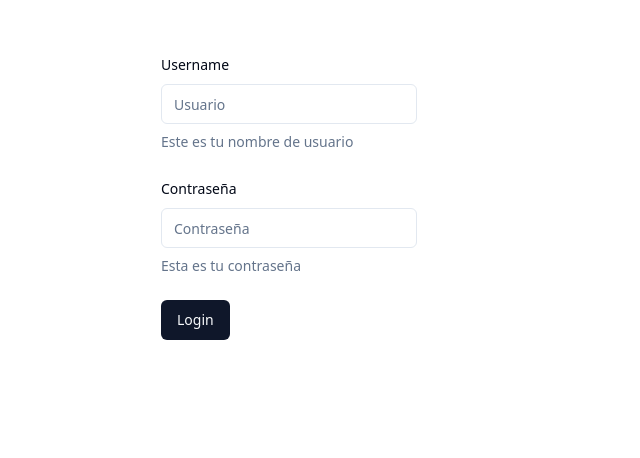
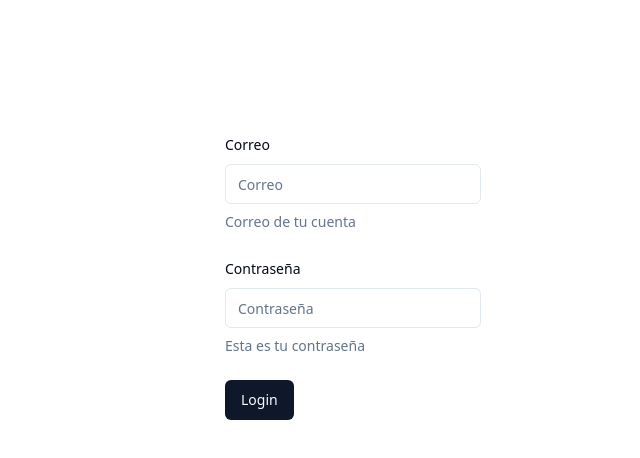
Before and after one commit to MarianoFrancisco/AYD1_P1_G1, a React (Vite) app in the folder frontend/: page /login in a window 1280 px wide. Shown: the part 108-566 px from the top of the page, without its empty margins (287-927 px from the left). Built offline with nearby package versions, Linux system fonts and the light colour scheme.

Commit message:
feat(Login): add login
Añadir funcionalidad de login

```diff
--- a/frontend/package.json
+++ b/frontend/package.json
@@ -15,15 +15,18 @@
     "@radix-ui/react-slot": "^1.0.2",
     "class-variance-authority": "^0.7.0",
     "clsx": "^2.1.1",
+    "js-cookie": "^3.0.5",
     "lucide-react": "^0.383.0",
     "react": "^18.2.0",
     "react-dom": "^18.2.0",
     "react-hook-form": "^7.51.5",
+    "react-router-dom": "^6.23.1",
     "tailwind-merge": "^2.3.0",
     "tailwindcss-animate": "^1.0.7",
     "zod": "^3.23.8"
   },
   "devDependencies": {
+    "@types/js-cookie": "^3.0.6",
     "@types/node": "^20.14.2",
     "@types/react": "^18.2.66",
     "@types/react-dom": "^18.2.22",
--- a/frontend/src/App.tsx
+++ b/frontend/src/App.tsx
@@ -1,17 +1,68 @@
-import { useState } from "react";
-
+import { useEffect, useState } from "react";
+import * as ReactDOM from "react-dom";
+import {
+  BrowserRouter as Router,
+  Route,
+  Routes,
+  Navigate,
+} from "react-router-dom";
+import Cookies from "js-cookie";
 import "./index.css";
 import { LoginForm } from "@/components/LoginForm";
+import { UserHome } from "./pages/UserHome";
+import { ProtectedRoute } from "./ProtectedRoute";
 
 function App() {
+  const [isLoggedIn, setIsLoggedIn] = useState<string>("");
+  useEffect(() => {
+    const token = Cookies.get("token");
+
+    if (token && token !== isLoggedIn) {
+      setIsLoggedIn(token);
+    }
+  }, [isLoggedIn]);
+  const handleLoginApp = (token: string) => {
+    Cookies.set("token", token);
+    setIsLoggedIn(token);
+  };
+  const handleLogoutApp = () => {
+    Cookies.remove("token");
+    setIsLoggedIn("");
+  };
   return (
-    <>
-      <div className="flex justify-center mt-40">
-        <div className="w-96">
-          <LoginForm></LoginForm>
-        </div>
-      </div>
-    </>
+    <Router>
+      <Routes>
+        <Route
+          path="/login"
+          element={
+            <ProtectedRoute isLoggedIn={isLoggedIn} type={0}>
+              <div className="flex justify-center mt-60">
+                <LoginForm onLogin={handleLoginApp}></LoginForm>
+              </div>
+            </ProtectedRoute>
+          }
+        />
+        <Route
+          path="/home"
+          element={
+            <ProtectedRoute isLoggedIn={isLoggedIn} type={1}>
+              <UserHome onLogout={handleLogoutApp}></UserHome>
+            </ProtectedRoute>
+          }
+        />
+        <Route
+          path="/"
+          element={<Navigate to={isLoggedIn !== "" ? "/home" : "/login"} />}
+        />
+      </Routes>
+    </Router>
+    // <>
+    //   <div className="flex justify-center mt-60">
+    //     <div className="w-96">
+    //       {isLoggedIn !== '' ? <UserHome></UserHome>: <LoginForm onLogin={handleLoginApp}></LoginForm>}
+    //     </div>
+    //   </div>
+    // </>
   );
 }
 
--- /dev/null
+++ b/frontend/src/ProtectedRoute.tsx
@@ -0,0 +1,16 @@
+import React from "react";
+import { Navigate } from "react-router-dom";
+
+interface ProtectedRouteProps {
+  isLoggedIn: string;
+  type: number;
+  children: React.ReactNode;
+}
+
+export const ProtectedRoute: React.FC<ProtectedRouteProps> = ({ isLoggedIn, children, type }) => {
+
+    if(type === 1) {
+        return isLoggedIn !== '' ? <>{children}</> : <Navigate to="/login" />;
+    }
+    return isLoggedIn === '' ? <>{children}</> : <Navigate to="/home" />;
+};
--- a/frontend/src/components/LoginForm.tsx
+++ b/frontend/src/components/LoginForm.tsx
@@ -1,10 +1,9 @@
-"use client"
+"use client";
+import { zodResolver } from "@hookform/resolvers/zod";
+import { useForm } from "react-hook-form";
+import { z } from "zod";
 
-import { zodResolver } from "@hookform/resolvers/zod"
-import { useForm } from "react-hook-form"
-import { z } from "zod"
-
-import { Button } from "@/components/ui/button"
+import { Button } from "@/components/ui/button";
 import {
   Form,
   FormControl,
@@ -13,72 +12,83 @@ import {
   FormItem,
   FormLabel,
   FormMessage,
-} from "@/components/ui/form"
-import { Input } from "@/components/ui/input"
-import '@/index.css'
+} from "@/components/ui/form";
+import { Input } from "@/components/ui/input";
+import "@/index.css";
 
 const FormSchema = z.object({
-  username: z.string().min(4, {
-    message: "Username must be at least 4 characters.",
+  correo: z.string().email("Debe ingresar un correo válido."),
+  contrasenia: z.string().min(4, {
+    message: "Debe ingresar una contraseña de al menos 6 caracteres.",
   }),
-  password: z.string().min(6, {
-    message: "Password must be at least 6 characters."
-  })
+});
 
-})
-
-export function LoginForm() {
+export function LoginForm({ onLogin }: { onLogin: (token: string) => void }) {
   const form = useForm<z.infer<typeof FormSchema>>({
     resolver: zodResolver(FormSchema),
     defaultValues: {
-      username: "",
-      password: ""
+      correo: "",
+      contrasenia: "",
     },
-  })
+  });
 
-  function onSubmit(data: z.infer<typeof FormSchema>) {
-    console.log(data);
+  async function onSubmit(data: z.infer<typeof FormSchema>) {
+    console.log(import.meta.env.VITE_API_URL);
+    const response = await fetch(`${import.meta.env.VITE_API_URL}/api/login`, {
+      method: "POST",
+      headers: {
+        "Content-Type": "application/json",
+      },
+      body: JSON.stringify(data),
+    });
+    const json = await response.json();
+    if (json.error) {
+      form.setError("correo", json.error.message);
+      return;
+    }
+    onLogin(json.token);
   }
 
   return (
+    <div className="flex justify-center w-96">
       <Form {...form}>
-      <form onSubmit={form.handleSubmit(onSubmit)} className="w-2/3 space-y-6">
+        <form
+          onSubmit={form.handleSubmit(onSubmit)}
+          className="w-2/3 space-y-6"
+        >
           <FormField
             control={form.control}
-          name="username"
+            name="correo"
             render={({ field }) => (
               <FormItem>
-              <FormLabel>Username</FormLabel>
+                <FormLabel>Correo</FormLabel>
                 <FormControl>
-                <Input placeholder="Usuario" type="text" {...field} />
+                  <Input placeholder="Correo" type="text" {...field} />
                 </FormControl>
-              <FormDescription>
-                Este es tu nombre de usuario
-              </FormDescription>
+                <FormDescription>Correo de tu cuenta</FormDescription>
                 <FormMessage />
               </FormItem>
-
             )}
           />
           <FormField
             control={form.control}
-          name="password"
+            name="contrasenia"
             render={({ field }) => (
               <FormItem>
                 <FormLabel>Contraseña</FormLabel>
                 <FormControl>
                   <Input placeholder="Contraseña" type="password" {...field} />
                 </FormControl>
-              <FormDescription>
-                Esta es tu contraseña
-              </FormDescription>
+                <FormDescription>Esta es tu contraseña</FormDescription>
                 <FormMessage />
               </FormItem>
-
             )}
           />
-        <Button type="submit" className="place-self-center">Login</Button>
+          <Button type="submit" className="place-self-center">
+            Login
+          </Button>
         </form>
       </Form>
-  )
+    </div>
+  );
 }
--- a/frontend/src/pages/UserHome.tsx
+++ b/frontend/src/pages/UserHome.tsx
@@ -2,7 +2,7 @@ import { useState, useEffect, useRef } from 'react'
 import { RentalHistory } from '../components/RentalHistory'
 import { ProfileEditor } from '../components/ProfileEditor'
 
-export function UserHome() {
+export function UserHome({ onLogout: onLogout }: { onLogout: () => void }) {
   const [selectedOption, setSelectedOption] = useState('Catálogo de películas')
   const [menuOpen, setMenuOpen] = useState(false)
   const menuRef = useRef<HTMLDivElement>(null)
@@ -12,6 +12,9 @@ export function UserHome() {
   const handleOptionClick = (option: any) => {
     setSelectedOption(option)
     setMenuOpen(false)
+    if(option === 'Cerrar sesión') {
+      onLogout();
+    }
   }
 
   const toggleMenu = () => {
@@ -97,6 +100,11 @@ export function UserHome() {
                 Editar perfil
               </button>
               <button
+                onClick={() => handleOptionClick('Adinistrador')}
+                className="block px-4 py-2 hover:bg-gray-700 w-full text-left text-white">
+                Adinistrador
+              </button>
+              <button
                 onClick={() => handleOptionClick('Cerrar sesión')}
                 className="block px-4 py-2 hover:bg-gray-700 w-full text-left text-white"
               >
```
Also changed, not shown: frontend/src/types.d.ts (added), 2 other files (tests, documents, lock files or other folders). Lines whose indentation alone changed are shown as unchanged.
